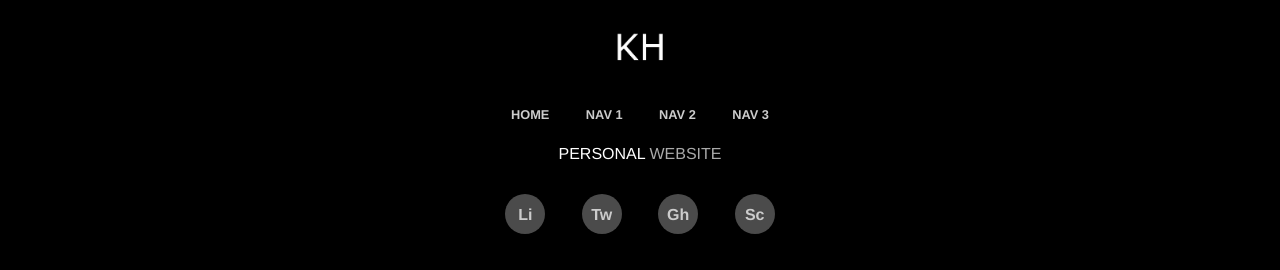
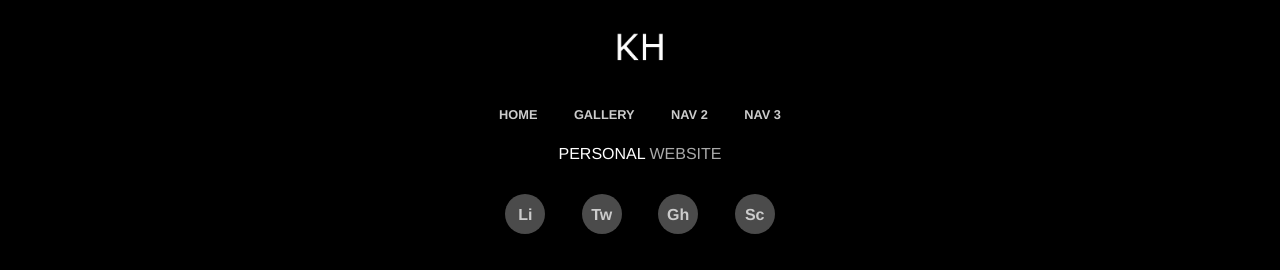
Before and after one commit to khoeger/khoeger.github.io, a Jekyll site: the page built from index.html, in a window 1280 px wide and 900 px high, scrolled down 1736 px, cut to the strip 115-804 px from the top of the window. Shown: the part 416-686 px from the top of the strip. Built offline with Jekyll 4.4.1, drawn with Linux system fonts in a browser that asks for light colours.

Commit message:
Add gallery to navigation

```diff
--- a/_includes/nav-links.html
+++ b/_includes/nav-links.html
@@ -1,4 +1,4 @@
 <li><a href="/">Home</a></li>
-<li><a href="#">Nav 1</a></li>
+<li><a href="/gallery">Gallery</a></li>
 <li><a href="#">Nav 2</a></li>
 <li><a href="#">Nav 3</a></li>
```
